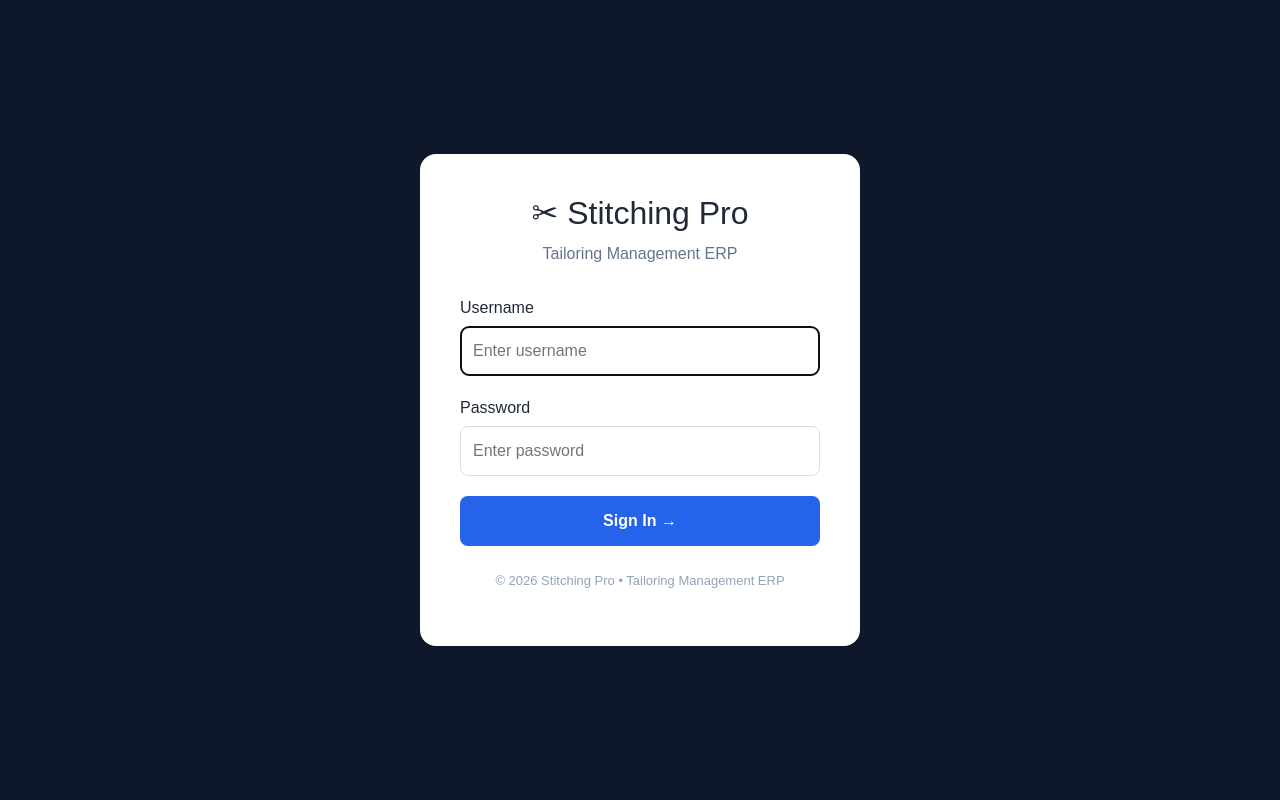
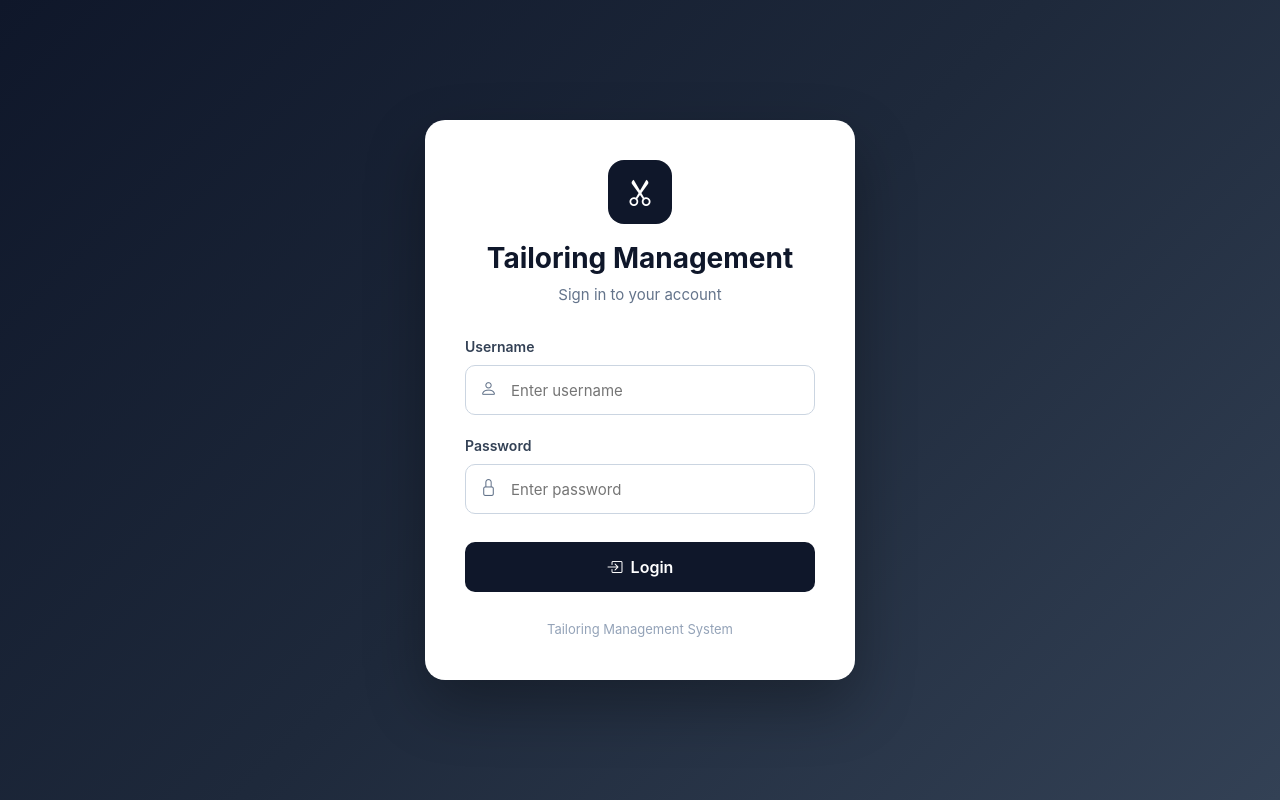
Before and after one commit to mhddulan/tailoring-management, a React app in the folder frontend/: page /login in a window 1280 px wide. Built offline with nearby package versions, Linux system fonts and the light colour scheme; no server answers; the HTML template or start-up script is replaced by a standard one.

Commit message:
Improve React login page

```diff
--- a/frontend/src/pages/Login.jsx
+++ b/frontend/src/pages/Login.jsx
@@ -36,142 +36,244 @@ function Login() {
             } else {
                 setError("Login token was not returned.");
             }
-
         } catch (err) {
-            console.error(err);
-
             setError(
                 err.response?.data?.error ||
                 err.response?.data?.detail ||
                 "Invalid username or password."
             );
-
         } finally {
             setLoading(false);
         }
     };
 
     return (
-        <div style={{
-            minHeight: "100vh",
-            display: "flex",
-            alignItems: "center",
-            justifyContent: "center",
-            background: "#0F172A"
-        }}>
+        <div style={styles.page}>
+            <div style={styles.card}>
 
-            <div style={{
-                width: "100%",
-                maxWidth: "440px",
-                background: "white",
-                padding: "40px",
-                borderRadius: "16px"
-            }}>
+                <div style={styles.logo}>
+                    <i className="bi bi-scissors"></i>
+                </div>
 
-                <h2 style={{
-                    textAlign: "center",
-                    marginBottom: "10px"
-                }}>
-                    ✂ Stitching Pro
-                </h2>
+                <h1 style={styles.title}>
+                    Tailoring Management
+                </h1>
 
-                <p style={{
-                    textAlign: "center",
-                    color: "#64748B",
-                    marginBottom: "30px"
-                }}>
-                    Tailoring Management ERP
+                <p style={styles.subtitle}>
+                    Sign in to your account
                 </p>
 
                 {error && (
-                    <div style={{
-                        background: "#fee2e2",
-                        color: "#991b1b",
-                        padding: "12px",
-                        borderRadius: "8px",
-                        marginBottom: "20px"
-                    }}>
-                        {error}
+                    <div style={styles.error}>
+                        <i className="bi bi-exclamation-circle"></i>
+                        <span>{error}</span>
                     </div>
                 )}
 
                 <form onSubmit={handleSubmit}>
 
-                    <div style={{ marginBottom: "20px" }}>
-                        <label>Username</label>
+                    <div style={styles.field}>
+                        <label style={styles.label}>
+                            Username
+                        </label>
+
+                        <div style={styles.inputWrapper}>
+                            <i
+                                className="bi bi-person"
+                                style={styles.inputIcon}
+                            ></i>
 
                             <input
                                 type="text"
+                                placeholder="Enter username"
                                 value={username}
                                 onChange={(e) =>
                                     setUsername(e.target.value)
                                 }
-                            placeholder="Enter username"
                                 required
-                            autoFocus
-                            style={{
-                                width: "100%",
-                                padding: "12px",
-                                marginTop: "6px",
-                                border: "1px solid #ddd",
-                                borderRadius: "8px"
-                            }}
+                                style={styles.input}
                             />
                         </div>
+                    </div>
 
-                    <div style={{ marginBottom: "20px" }}>
-                        <label>Password</label>
+                    <div style={styles.field}>
+                        <label style={styles.label}>
+                            Password
+                        </label>
+
+                        <div style={styles.inputWrapper}>
+                            <i
+                                className="bi bi-lock"
+                                style={styles.inputIcon}
+                            ></i>
 
                             <input
                                 type="password"
+                                placeholder="Enter password"
                                 value={password}
                                 onChange={(e) =>
                                     setPassword(e.target.value)
                                 }
-                            placeholder="Enter password"
                                 required
-                            style={{
-                                width: "100%",
-                                padding: "12px",
-                                marginTop: "6px",
-                                border: "1px solid #ddd",
-                                borderRadius: "8px"
-                            }}
+                                style={styles.input}
                             />
+                        </div>
                     </div>
 
                     <button
                         type="submit"
                         disabled={loading}
                         style={{
-                            width: "100%",
-                            padding: "13px",
-                            border: "none",
-                            borderRadius: "8px",
-                            background: "#2563EB",
-                            color: "white",
-                            fontWeight: "600",
-                            cursor: "pointer"
+                            ...styles.button,
+                            opacity: loading ? 0.7 : 1,
                         }}
                     >
-                        {loading ? "Signing In..." : "Sign In →"}
+                        {loading ? (
+                            <>
+                                <span
+                                    className="spinner-border spinner-border-sm me-2"
+                                    role="status"
+                                ></span>
+                                Signing in...
+                            </>
+                        ) : (
+                            <>
+                                <i className="bi bi-box-arrow-in-right me-2"></i>
+                                Login
+                            </>
+                        )}
                     </button>
 
                 </form>
 
-                <p style={{
-                    textAlign: "center",
-                    marginTop: "25px",
-                    color: "#94A3B8",
-                    fontSize: "13px"
-                }}>
-                    © 2026 Stitching Pro • Tailoring Management ERP
-                </p>
+                <div style={styles.footer}>
+                    Tailoring Management System
+                </div>
 
             </div>
-
         </div>
     );
 }
 
+const styles = {
+    page: {
+        minHeight: "100vh",
+        display: "flex",
+        alignItems: "center",
+        justifyContent: "center",
+        background:
+            "linear-gradient(135deg, #0f172a 0%, #1e293b 50%, #334155 100%)",
+        padding: "20px",
+        fontFamily:
+            "Inter, system-ui, -apple-system, BlinkMacSystemFont, Segoe UI, sans-serif",
+    },
+
+    card: {
+        width: "100%",
+        maxWidth: "430px",
+        background: "#ffffff",
+        borderRadius: "20px",
+        padding: "40px",
+        boxShadow: "0 25px 60px rgba(0,0,0,0.30)",
+    },
+
+    logo: {
+        width: "64px",
+        height: "64px",
+        margin: "0 auto 18px",
+        borderRadius: "16px",
+        background: "#0f172a",
+        color: "#ffffff",
+        display: "flex",
+        alignItems: "center",
+        justifyContent: "center",
+        fontSize: "28px",
+    },
+
+    title: {
+        textAlign: "center",
+        margin: "0",
+        color: "#0f172a",
+        fontSize: "28px",
+        fontWeight: "700",
+    },
+
+    subtitle: {
+        textAlign: "center",
+        marginTop: "8px",
+        marginBottom: "30px",
+        color: "#64748b",
+        fontSize: "15px",
+    },
+
+    field: {
+        marginBottom: "20px",
+    },
+
+    label: {
+        display: "block",
+        marginBottom: "8px",
+        color: "#334155",
+        fontWeight: "600",
+        fontSize: "14px",
+    },
+
+    inputWrapper: {
+        position: "relative",
+    },
+
+    inputIcon: {
+        position: "absolute",
+        left: "15px",
+        top: "50%",
+        transform: "translateY(-50%)",
+        color: "#64748b",
+        fontSize: "17px",
+    },
+
+    input: {
+        width: "100%",
+        height: "50px",
+        border: "1px solid #cbd5e1",
+        borderRadius: "10px",
+        padding: "0 15px 0 45px",
+        fontSize: "15px",
+        outline: "none",
+        boxSizing: "border-box",
+    },
+
+    button: {
+        width: "100%",
+        height: "50px",
+        border: "none",
+        borderRadius: "10px",
+        background: "#0f172a",
+        color: "#ffffff",
+        fontSize: "16px",
+        fontWeight: "600",
+        cursor: "pointer",
+        marginTop: "8px",
+    },
+
+    error: {
+        display: "flex",
+        alignItems: "center",
+        gap: "10px",
+        background: "#fef2f2",
+        color: "#dc2626",
+        border: "1px solid #fecaca",
+        padding: "12px",
+        borderRadius: "10px",
+        marginBottom: "20px",
+        fontSize: "14px",
+    },
+
+    footer: {
+        textAlign: "center",
+        marginTop: "28px",
+        color: "#94a3b8",
+        fontSize: "13px",
+    },
+};
+
 export default Login;
```
Also changed, not shown: frontend/src/main.jsx (+8 -7 lines). Lines whose indentation alone changed are shown as unchanged.
